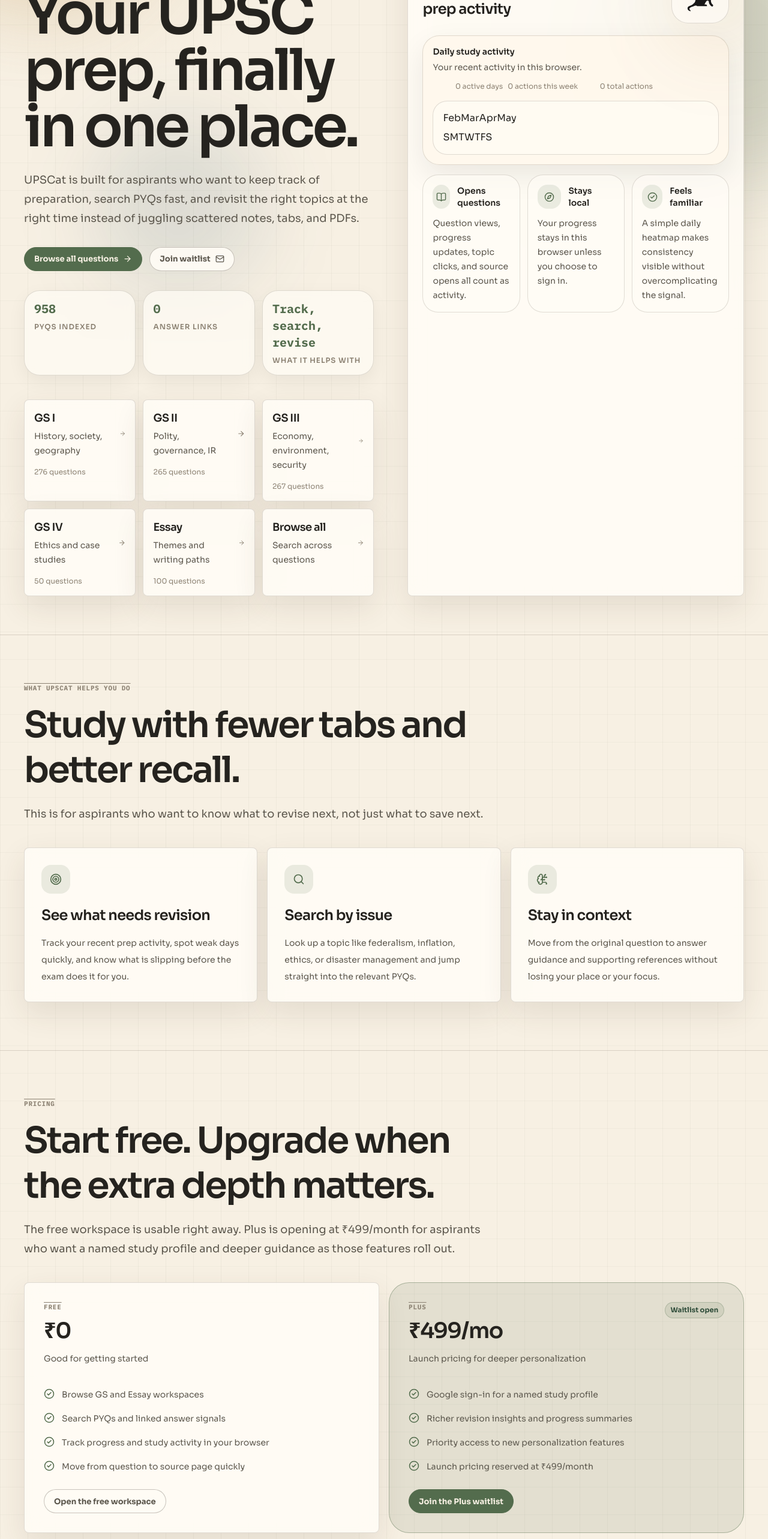
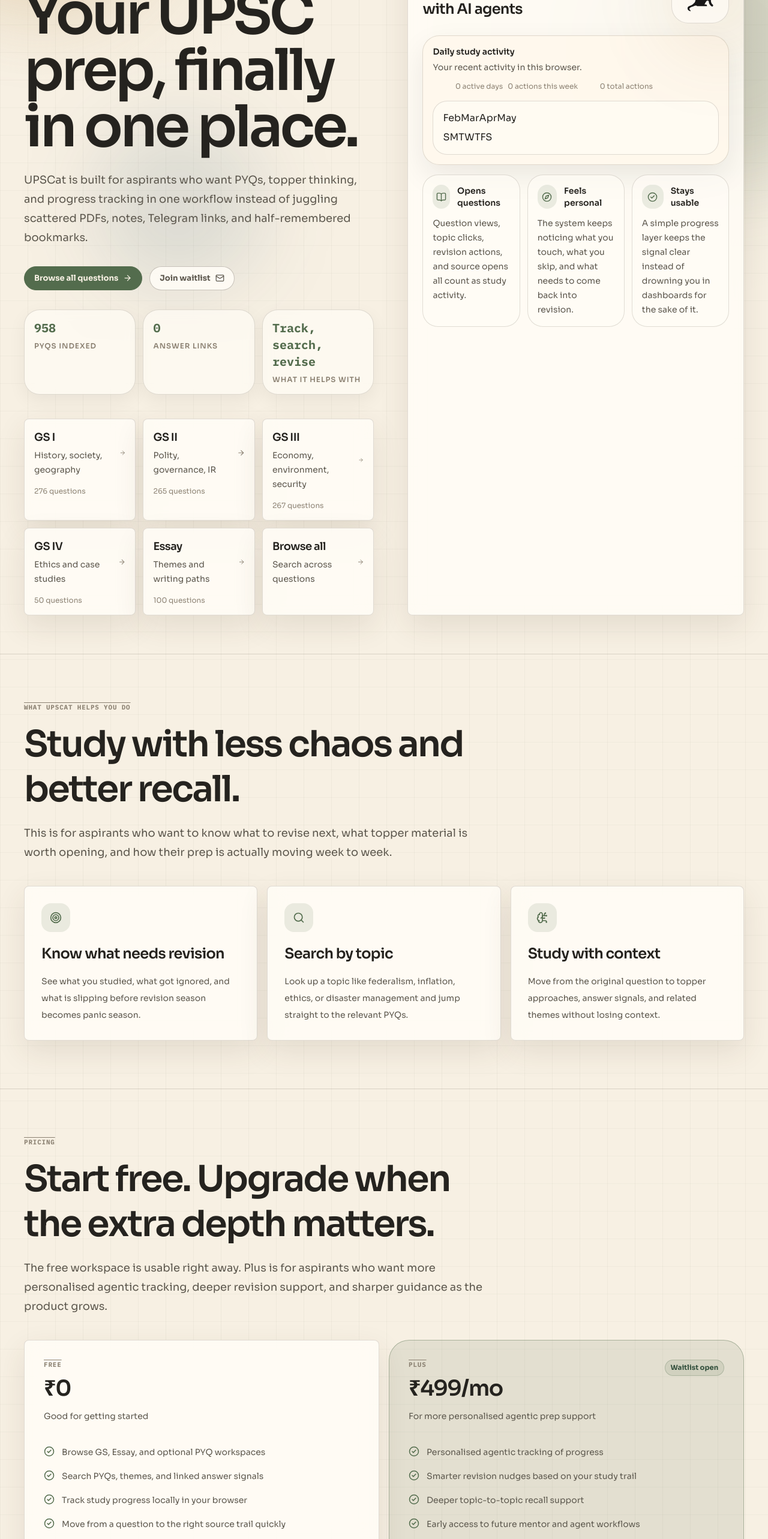
Before and after one commit to Ankitkmm/open-topper, a Next.js app: page / in a window 1280 px wide. Shown: the part 234-2800 px from the top of the page at 60% size. Built offline with nearby package versions, Linux system fonts and the light colour scheme; no server answers.

Commit message:
Refine product copy for launch site

```diff
--- a/src/app/about/page.tsx
+++ b/src/app/about/page.tsx
@@ -11,30 +11,42 @@
   return (
     <MarketingPageFrame
       eyebrow="About"
-      title="Built for aspirants who want preparation to feel less scattered."
-      description={`${SITE_NAME} exists for a simple reason: UPSC prep becomes harder when everything important is buried under too many folders, too many tabs, and too little clarity about what to revise next.`}
+      title="Built to democratize UPSC prep without adding more noise."
+      description={`${SITE_NAME} exists for a simple reason: serious preparation should not depend on who has the best folder system, the cleanest Telegram archive, or the right insider link at the right time.`}
     >
       <div className="grid gap-6 text-sm leading-8 text-secondary sm:text-base">
         <section className="soft-panel rounded-[28px] p-6 sm:p-7">
           <h2 className="text-2xl font-semibold tracking-[-0.03em] text-primary">What the product is trying to solve</h2>
           <p className="mt-4">
-            {SITE_NAME} helps aspirants keep track of preparation, search PYQs quickly, and move from a question to useful answer guidance without losing context.
+            {SITE_NAME} is trying to make prep more searchable, more trackable, and less dependent
+            on scattered PDFs, random channels, and memory-based revision.
           </p>
           <p className="mt-4">
-            It is meant for students who already know the exam is hard and do not need more hype. They need a workspace that helps them study with better recall and less chaos.
+            It is meant for students who already know the exam is hard and do not need more hype.
+            They need a workspace that helps them move from PYQs to topper approaches to revision
+            decisions with less friction.
           </p>
         </section>
 
         <section className="grid gap-4 sm:grid-cols-3">
           {[
-            "Track study activity and local progress clearly.",
-            "Search by issue or theme instead of guessing where you saved something.",
-            "Stay close to the original question while reviewing answer signals.",
+            "Track progress in a way that feels real, not performative.",
+            "Search by issue, theme, or paper instead of guessing where you saved something.",
+            "Stay close to the original question while reviewing topper signals and revision paths.",
           ].map((item) => (
             <div key={item} className="soft-panel rounded-[24px] p-5">
               {item}
             </div>
           ))}
+        </section>
+
+        <section className="soft-panel rounded-[28px] p-6 sm:p-7">
+          <h2 className="text-2xl font-semibold tracking-[-0.03em] text-primary">Why this matters</h2>
+          <p className="mt-4">
+            The long-term goal is simple: democratize access to better prep workflows. A student
+            should be able to study smarter because the product is thoughtful, not because they
+            happened to collect the right material from the right place at the right time.
+          </p>
         </section>
 
         <section className="soft-panel rounded-[28px] p-6 sm:p-7">
--- a/src/app/page.tsx
+++ b/src/app/page.tsx
@@ -20,7 +20,7 @@
 export const metadata: Metadata = {
   title: `${SITE_NAME} | Track prep, search PYQs, revise smarter`,
   description:
-    "UPSCat helps aspirants track preparation, search PYQs faster, and jump from a question to useful answer guidance.",
+    "UPSCat helps aspirants search PYQs, study topper approaches, and track preparation with more clarity.",
 };
 
 function loadStats() {
@@ -44,36 +44,36 @@
 const PRODUCT_COLUMNS = [
   {
     icon: Target,
-    title: "See what needs revision",
+    title: "Know what needs revision",
     description:
-      "Track your recent prep activity, spot weak days quickly, and know what is slipping before the exam does it for you.",
+      "See what you studied, what got ignored, and what is slipping before revision season becomes panic season.",
   },
   {
     icon: Search,
-    title: "Search by issue",
+    title: "Search by topic",
     description:
-      "Look up a topic like federalism, inflation, ethics, or disaster management and jump straight into the relevant PYQs.",
+      "Look up a topic like federalism, inflation, ethics, or disaster management and jump straight to the relevant PYQs.",
   },
   {
     icon: BrainCircuit,
-    title: "Stay in context",
+    title: "Study with context",
     description:
-      "Move from the original question to answer guidance and supporting references without losing your place or your focus.",
+      "Move from the original question to topper approaches, answer signals, and related themes without losing context.",
   },
 ];
 
 const FREE_FEATURES = [
-  "Browse GS and Essay workspaces",
-  "Search PYQs and linked answer signals",
-  "Track progress and study activity in your browser",
-  "Move from question to source page quickly",
+  "Browse GS, Essay, and optional PYQ workspaces",
+  "Search PYQs, themes, and linked answer signals",
+  "Track study progress locally in your browser",
+  "Move from a question to the right source trail quickly",
 ];
 
 const PLUS_FEATURES = [
-  "Google sign-in for a named study profile",
-  "Richer revision insights and progress summaries",
-  "Priority access to new personalization features",
-  "Launch pricing reserved at ₹499/month",
+  "Personalised agentic tracking of progress",
+  "Smarter revision nudges based on your study trail",
+  "Deeper topic-to-topic recall support",
+  "Early access to future mentor and agent workflows",
 ];
 
 export default function LandingPage() {
@@ -106,9 +106,9 @@
               Your UPSC prep, finally in one place.
             </h1>
             <p className="mt-6 max-w-3xl text-base leading-8 text-secondary sm:text-lg">
-              {SITE_NAME} is built for aspirants who want to keep track of preparation, search
-              PYQs fast, and revisit the right topics at the right time instead of juggling
-              scattered notes, tabs, and PDFs.
+              {SITE_NAME} is built for aspirants who want PYQs, topper thinking, and progress
+              tracking in one workflow instead of juggling scattered PDFs, notes, Telegram links,
+              and half-remembered bookmarks.
             </p>
 
             <div className="mt-8 flex flex-wrap gap-3">
@@ -167,7 +167,7 @@
                 <div>
                   <div className="overline">Your recent study pattern</div>
                   <h2 className="mt-2 text-2xl font-semibold tracking-[-0.03em]">
-                    A GitHub-style heatmap for actual prep activity
+                    Tracks your progress in real time with AI agents
                   </h2>
                 </div>
                 <div className="relative hidden h-24 w-24 shrink-0 rounded-[28px] border border-terminal bg-[color-mix(in_srgb,var(--bg-surface)_86%,transparent)] text-[var(--accent-strong)] sm:grid sm:place-items-center">
@@ -189,17 +189,17 @@
               <div className="mt-4 grid gap-3 sm:grid-cols-3">
                 <PreviewCard
                   title="Opens questions"
-                  detail="Question views, progress updates, topic clicks, and source opens all count as activity."
+                  detail="Question views, topic clicks, revision actions, and source opens all count as study activity."
                   icon={BookOpen}
                 />
                 <PreviewCard
-                  title="Stays local"
-                  detail="Your progress stays in this browser unless you choose to sign in."
+                  title="Feels personal"
+                  detail="The system keeps noticing what you touch, what you skip, and what needs to come back into revision."
                   icon={Compass}
                 />
                 <PreviewCard
-                  title="Feels familiar"
-                  detail="A simple daily heatmap makes consistency visible without overcomplicating the signal."
+                  title="Stays usable"
+                  detail="A simple progress layer keeps the signal clear instead of drowning you in dashboards for the sake of it."
                   icon={CheckCircle2}
                 />
               </div>
@@ -212,11 +212,11 @@
             <div className="max-w-3xl">
               <div className="overline">What UPSCat helps you do</div>
               <h2 className="mt-4 text-4xl font-semibold leading-tight tracking-[-0.04em] sm:text-6xl">
-                Study with fewer tabs and better recall.
+                Study with less chaos and better recall.
               </h2>
               <p className="mt-5 text-base leading-8 text-secondary sm:text-lg">
-                This is for aspirants who want to know what to revise next, not just what to save
-                next.
+                This is for aspirants who want to know what to revise next, what topper material is
+                worth opening, and how their prep is actually moving week to week.
               </p>
             </div>
 
@@ -244,9 +244,9 @@
                 Start free. Upgrade when the extra depth matters.
               </h2>
               <p className="mt-5 text-base leading-8 text-secondary sm:text-lg">
-                The free workspace is usable right away. Plus is opening at ₹499/month for
-                aspirants who want a named study profile and deeper guidance as those features roll
-                out.
+                The free workspace is usable right away. Plus is for aspirants who want more
+                personalised agentic tracking, deeper revision support, and sharper guidance as the
+                product grows.
               </p>
             </div>
 
@@ -263,7 +263,7 @@
               <PriceCard
                 title="Plus"
                 price="₹499/mo"
-                subtitle="Launch pricing for deeper personalization"
+                subtitle="For more personalised agentic prep support"
                 features={PLUS_FEATURES}
                 ctaLabel="Join the Plus waitlist"
                 ctaHref={WAITLIST_LINK}
--- a/src/app/privacy/page.tsx
+++ b/src/app/privacy/page.tsx
@@ -23,16 +23,18 @@
         </section>
 
         <section className="soft-panel rounded-[28px] p-6 sm:p-7">
-          <h2 className="text-2xl font-semibold tracking-[-0.03em] text-primary">Google sign-in</h2>
+          <h2 className="text-2xl font-semibold tracking-[-0.03em] text-primary">Future account features</h2>
           <p className="mt-4">
-            If Google sign-in is enabled and you choose to use it, the app receives basic account identity information needed to show you as signed in.
+            If account features are enabled later, the app may receive basic identity information
+            needed to separate your workspace and progress cleanly.
           </p>
         </section>
 
         <section className="soft-panel rounded-[28px] p-6 sm:p-7">
           <h2 className="text-2xl font-semibold tracking-[-0.03em] text-primary">Local progress</h2>
           <p className="mt-4">
-            Progress tracking and study activity are currently stored in your browser on your device. Signing in helps the app separate your local progress by account on that device, but this version does not use a database-backed user progress store.
+            Progress tracking and study activity are currently stored in your browser on your
+            device. This version does not yet use a database-backed progress store.
           </p>
         </section>
 
--- a/src/app/terms/page.tsx
+++ b/src/app/terms/page.tsx
@@ -25,7 +25,8 @@
         <section className="soft-panel rounded-[28px] p-6 sm:p-7">
           <h2 className="text-2xl font-semibold tracking-[-0.03em] text-primary">Accounts and pricing</h2>
           <p className="mt-4">
-            Google sign-in may be offered as an optional way to identify yourself in the app. Paid plans may be offered later, and any billing-specific terms will be shown clearly at the point of purchase.
+            Account features may be introduced later. Paid plans may also be offered later, and
+            any billing-specific terms will be shown clearly at the point of purchase.
           </p>
         </section>
 
--- a/src/components/marketing/MarketingShell.tsx
+++ b/src/components/marketing/MarketingShell.tsx
@@ -32,7 +32,8 @@
         <div className="space-y-4">
           <BrandLockup compact />
           <p className="max-w-2xl text-sm leading-7 text-secondary">
-            UPSCat helps aspirants keep track of preparation, search PYQs faster, and revisit the right topics at the right time.
+            UPSCat helps aspirants search PYQs faster, study topper approaches with context, and
+            track preparation without the usual clutter.
           </p>
           <div className="flex flex-wrap items-center gap-3 text-sm text-secondary">
             <span className="study-badge study-badge-accent">{SITE_DOMAIN}</span>
```
